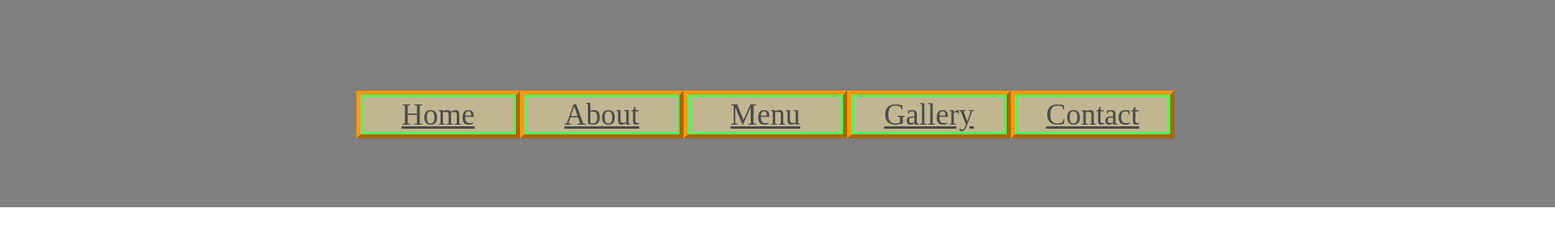
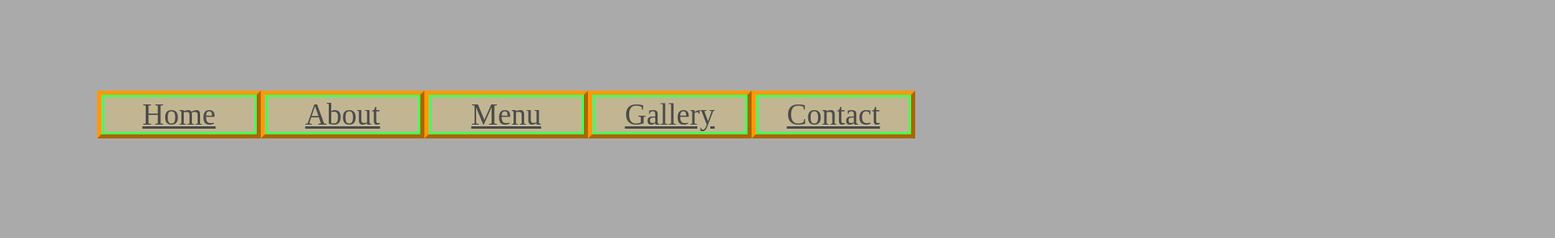
Before and after one commit to VasilenGF/ProgressHOMEWORK, a plain HTML site: page HW/OldSchoolMenu/index.html in a window 1280 px wide. Shown: the whole page at 81% size, 1920 px wide, since content can reach past the window. Drawn offline with Linux system fonts and the light colour scheme.

Commit message:
Update index.html

```diff
--- a/HW/OldSchoolMenu/index.html
+++ b/HW/OldSchoolMenu/index.html
@@ -11,14 +11,15 @@
     body {
         margin: 0;
         padding: 0;
+        background-color: rgb(170, 170, 170);
     }
 
     .container {
-        width: 95em;
+        position: relative;
+        margin: 0 auto;
+        width: 70em;
         height: 10em;
         padding-top: 6em;
-        padding-left: 25em;
-        background-color: gray;
     }
 
     li {
```
